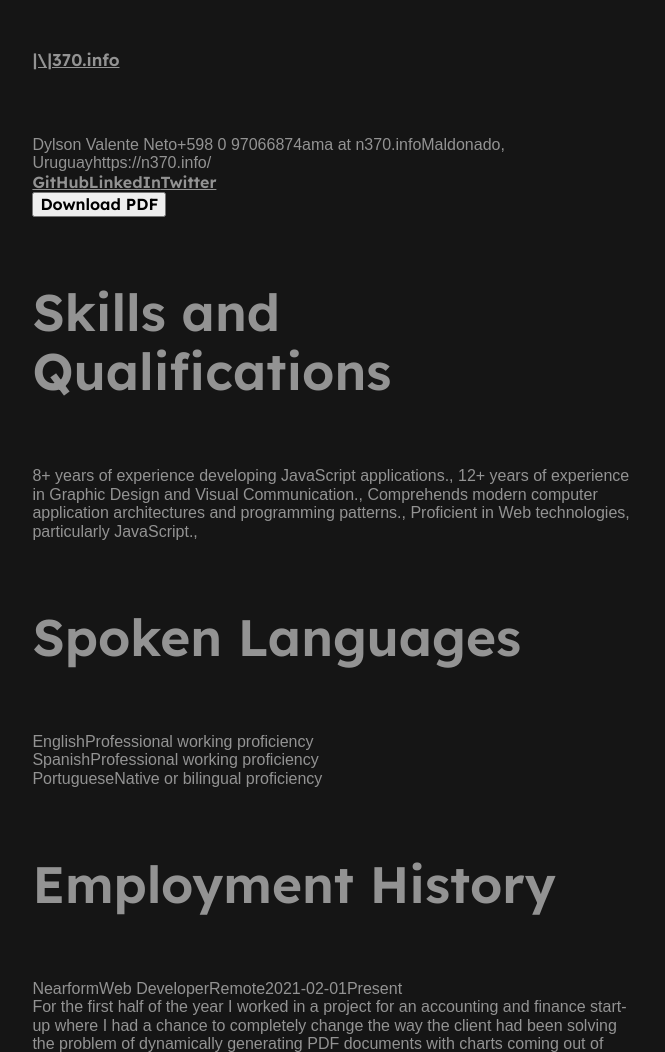
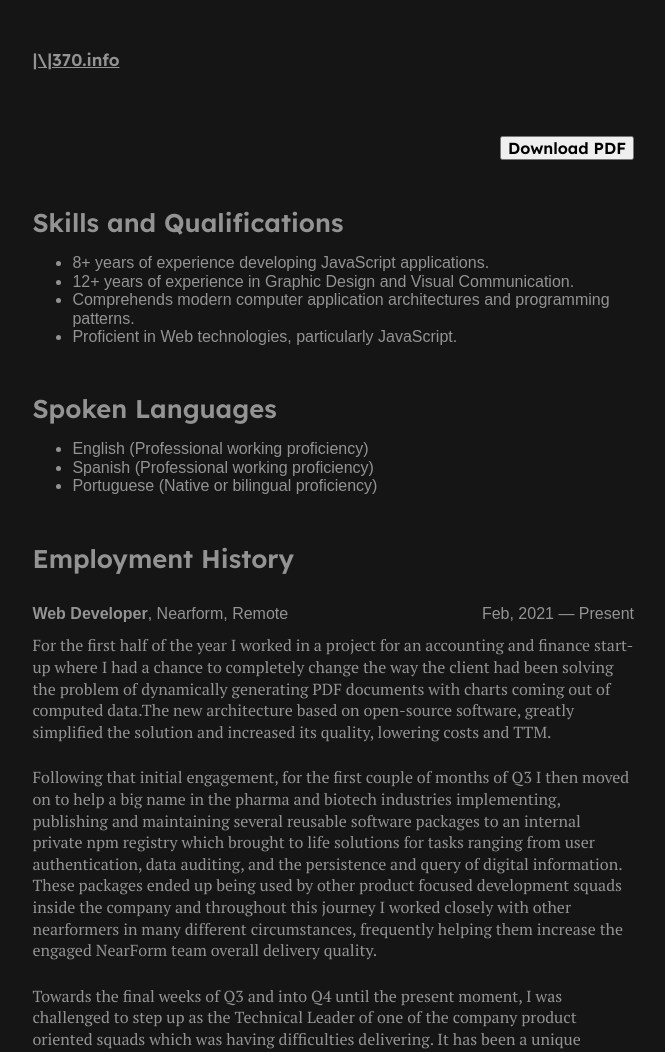
Before and after one commit to n370/n370.info, a Gatsby site: page /cv in a window 1280 px wide. Shown: the top 1052 px of the page, without its empty margins (6-671 px from the left). Built offline with nearby package versions, Linux system fonts and the light colour scheme; Gatsby itself is replaced by a stand-in of ours; some packages are replaced by stand-ins of ours.

Commit message:
update cv

```diff
--- a/src/pages/cv.js
+++ b/src/pages/cv.js
@@ -1,12 +1,17 @@
 import React, { useEffect, useState } from "react";
 import styled from "styled-components";
 import Layout from "../components/Layout";
+import ExternalLink from "../components/ExternalLink";
+import { format, parse } from "date-fns";
+
+const formatDate = (date) =>
+  format(parse(date, "yyyy-MM-dd", new Date()), "MMM, yyyy");
 
 const UnstyledCVPage = ({ className }) => {
   const [cv, setCV] = useState(null);
 
   const download = async () => {
-    alert('Download!')
+    alert("Download!");
   };
 
   useEffect(() => {
@@ -23,80 +28,137 @@ const UnstyledCVPage = ({ className }) => {
     <Layout>
       {cv && (
         <div className={className}>
-          <div>
-            <span>{cv.header.fullName}</span>
-            <span>{cv.header.phoneNumber}</span>
-            <span>{cv.header.emailAddress}</span>
-            <span>{cv.header.fiscalAddress}</span>
-            <span>{cv.header.webpageUrl}</span>
-            <div>
-              {cv.header.socialNetworkProfiles.map((social, i) => (
-                <a key={i} href={social.url}>{social.name}</a>
+          <div style={{textAlign: "right"}}>
+            <button type="button" onClick={download}>
+              Download PDF
+            </button>
+          </div>
+          <div className="section">
+            <h4>Skills and Qualifications</h4>
+            <ul>
+              {cv.skillsAndQualifications.map((skill, i) => (
+                <li key={i}>{skill}</li>
               ))}
-            </div>
-            <div>
-              <button type="button" onClick={download}>Download PDF</button>
-            </div>
+            </ul>
           </div>
-          <div>
-            <h1>Skills and Qualifications</h1>
-            {cv.skillsAndQualifications.map((skill, i) => (
-              <>
-                <span key={i}>{skill}</span>
-                {", "}
-              </>
-            ))}
+          <div className="section">
+            <h4>Spoken Languages</h4>
+            <ul>
+              {cv.spokenLanguages.map((language) => (
+                <li key={language.name}>
+                  {`${language.name} (${language.level})`}
+                </li>
+              ))}
+            </ul>
           </div>
-          <div>
-            <h1>Spoken Languages</h1>
-            {cv.spokenLanguages.map((language) => (
-              <div key={language.name}>
-                <span>{language.name}</span>
-                <span>{language.level}</span>
-              </div>
-            ))}
-          </div>
-          <div>
-            <h1>Employment History</h1>
-            {cv.employmentHistory.map((employer, i) => (
-              <div key={i}>
-                <span>{employer.companyName}</span>
-                <span>{employer.role}</span>
-                <span>{employer.location}</span>
-                <span>{employer.start}</span>
-                <span>{employer.end || "Present"}</span>
+          <div className="section">
+            <h4>Employment History</h4>
+            {cv.employmentHistory.map((employer, index, input) => (
+              <div
+                key={index}
+                style={{
+                  marginTop: index === 0 ? "2em" : 0,
+                  marginBottom: index !== input.length ? "3em" : 0,
+                }}
+              >
+                <div className="row">
+                  <div>
+                    <span>
+                      <strong>{employer.role}</strong>
+                      {`, ${employer.companyName}, ${employer.location}`}
+                    </span>
+                  </div>
+                  <div>
+                    <span>{`${formatDate(employer.start)} — ${
+                      employer.end ? formatDate(employer.end) : "Present"
+                    }`}</span>
+                  </div>
+                </div>
                 <div>
-                  {employer.description.map((paragraph, i) => (
-                    <span key={i}>{paragraph}</span>
+                  {employer.description.map((paragraph, index) => (
+                    <span key={index} className="paragraph">
+                      {paragraph}
+                    </span>
                   ))}
                 </div>
                 <div>
-                  {employer.tools.map((tool, i) => (
-                    <span key={i}>{tool}</span>
-                  ))}
+                  <span className="paragraph">
+                    {employer.tools.reduce((text, tool, index, input) => {
+                      text += tool;
+                      if (index !== input.length - 1) {
+                        text += ", ";
+                      } else {
+                        text += ".";
+                      }
+                      return text;
+                    }, "Technologies used: ")}
+                  </span>
                 </div>
               </div>
             ))}
           </div>
-          <div>
-            <h1>Skills</h1>
-            {cv.skills.map((skill, i) => (
-              <>
-                <span key={i}>{skill}</span>
-                {", "}
-              </>
-            ))}
+          <div className="section">
+            <h4>Skills</h4>
+            <span className="paragraph">
+              {" "}
+              {cv.skills.reduce((text, skill, index, input) => {
+                text += skill;
+                if (index !== input.length - 1) {
+                  text += ", ";
+                } else {
+                  text += ".";
+                }
+                return text;
+              }, "")}
+            </span>
           </div>
-          <div>
-            <h1>Education</h1>
-            {cv.education.map((site) => (
-              <div key={site.title}>
-                <span>{site.title}</span>
-                <span>{site.grade}</span>
-                <span>{site.institution}</span>
-                <span>{site.location}</span>
-                <span>{site.start}</span>
-                <span>{site.end || "Present"}</span>
+          <div className="section">
+            <h4>Education</h4>
+            {cv.education.map((site, index, input) => (
+              <div
+                key={index}
+                className="row"
+                style={{ marginBottom: index !== input.length ? "0.25em" : 0 }}
+              >
+                <div>
+                  <span>
+                    {[
+                      site.title,
+                      site.grade,
+                      site.institution,
+                      site.location,
+                    ].reduce((text, datum, index, input) => {
+                      text += datum;
+                      if (index !== input.length - 1) {
+                        text += ", ";
+                      }
+                      return text;
+                    }, "")}
+                  </span>
+                </div>
+                <div>
+                  <span style={{ display: "inline-block", textAlign: "right" }}>
+                    {formatDate(site.start)}
+                  </span>
+                  <span
+                    style={{
+                      display: "inline-block",
+                      textAlign: "center",
+                      width: "25px",
+                    }}
+                  >
+                    —
+                  </span>
+                  <span
+                    style={{
+                      display: "inline-block",
+                      width: "80px",
+                      textAlign: "left",
+                    }}
+                  >
+                    {site.end ? formatDate(site.end) : "Present"}
+                  </span>
+                </div>
               </div>
             ))}
           </div>
@@ -109,6 +171,27 @@ const UnstyledCVPage = ({ className }) => {
 export default styled(UnstyledCVPage)`
   width: 50%;
 
+  .paragraph {
+    display: inline-block;
+    font-family: "PT Serif", serif;
+    font-size: 1em;
+    line-height: 1.35;
+    margin: 0.75em 0;
+  }
+
+  .section {
+    margin: 3em 0;
+  }
+
+  .pipe {
+    margin: 0 0.5em;
+  }
+
+  .row {
+    display: flex;
+    justify-content: space-between;
+  }
+
   > div {
     margin: 1em 0;
   }
--- a/static/data/cv.json
+++ b/static/data/cv.json
@@ -65,7 +65,7 @@
           "npm",
           "React",
           "Docker",
-          "Microsoft Teams."
+          "Microsoft Teams"
         ]
       },
       {
```
